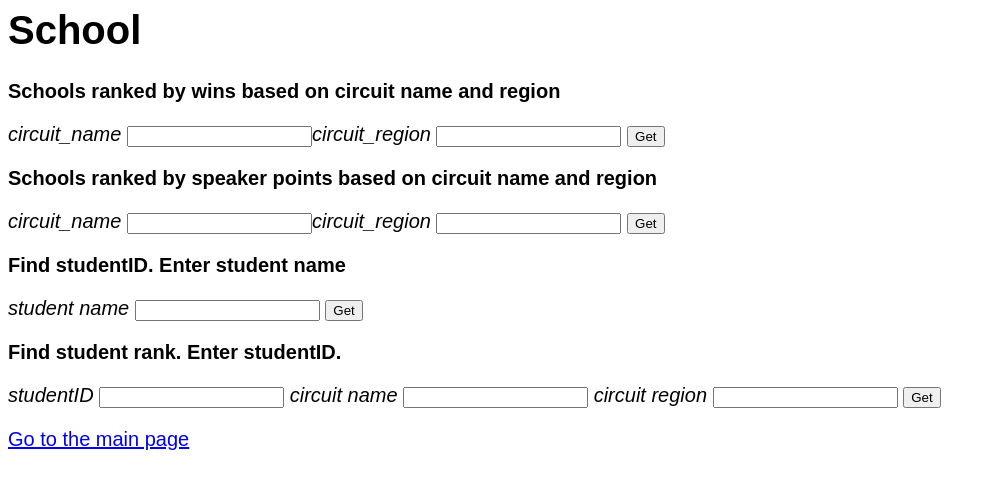
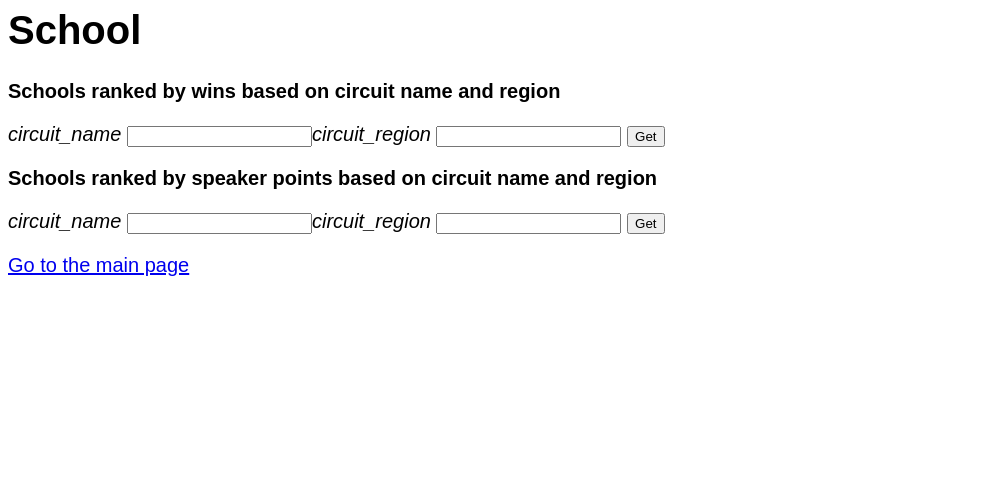
Before and after one commit to stam99/ProjectDB, a Flask app: template templates/school.html in a window 1280 px wide. Shown: the top 489 px of the page, without its empty margins (0-996 px from the left). Run offline with Flask 2, Linux system fonts and the light colour scheme; the template is opened without the code that fills it, so the values that code supplies are empty; parts of the project's set-up code (start-up, migrations or seed data) failed here and were passed over.

Commit message:
subtle changes

```diff
--- a/server.py
+++ b/server.py
@@ -327,6 +327,9 @@ def findStudentIDTeams():
   cursor.close()
   context = dict(data = names)
   return render_template('team.html', **context)
+
+#School
+
 @app.route('/login')
 def login():
     abort(401)
--- a/templates/index.html
+++ b/templates/index.html
@@ -25,9 +25,6 @@
 	<p><a href="team">Team</a></p>
 <body>
 
-<form method="POST" action="/add">
-<p>Name of new computer scientist: <input type="text" name="name"> <input type="submit" value="Add"></p>
-</form>
 
 
 </body>
--- a/templates/school.html
+++ b/templates/school.html
@@ -28,19 +28,7 @@
 <b> Schools ranked by speaker points based on circuit name and region </b>
 <form method="POST" action="/schoolByPoints">
 	<p><em>circuit_name</em> <input type="text" name="circuit_name"><em>circuit_region</em> <input type="text" name="circuit_region"> <input type="submit" value="Get"></p>
-</form>
 
-
-  <b> Find studentID. Enter student name </b>
-<form method="POST" action="/findStudentID">
-	<p><em>student name</em> <input type="text" name="student_name"> <input type="submit" value="Get"></p>
-</form>
-
-<p> </p>
-<b> Find student rank. Enter studentID. </b>
-<form method="POST" action="/findStudentRank">
-	<p><em>studentID</em> <input type="text" name="student_id"> <em>circuit name</em> <input type="text" name="circuit_name"> <em>circuit region</em> <input type="text" name="circuit_region"> <input type="submit" value="Get"></p>
-</form>
-<p><a href="/">Go to the main page</a></p>
+	<p><a href="/">Go to the main page</a></p>
 <body>
 </html>
```
